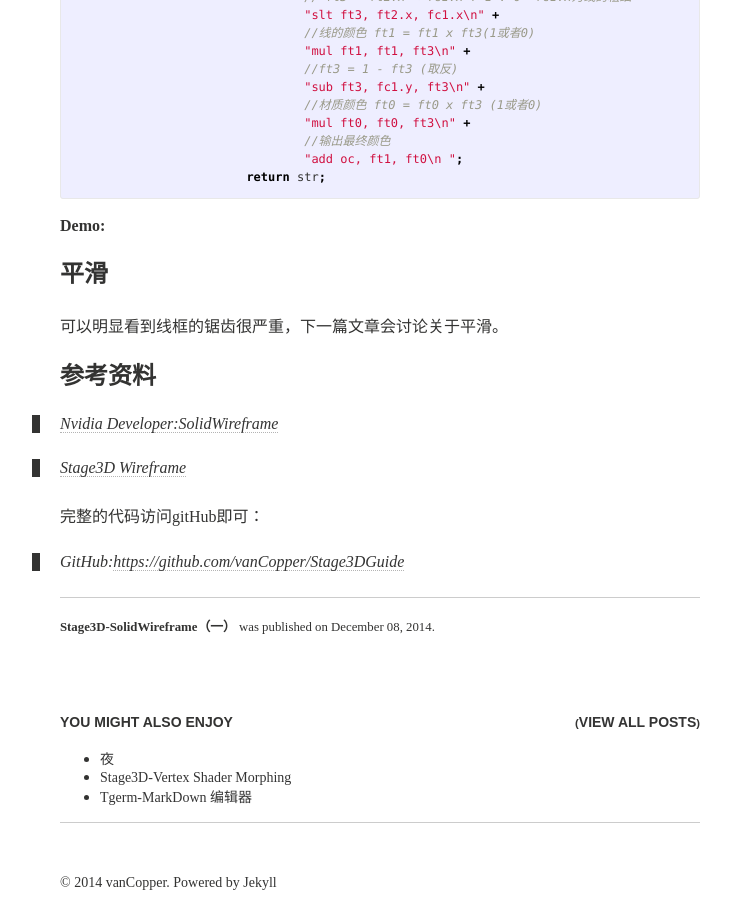
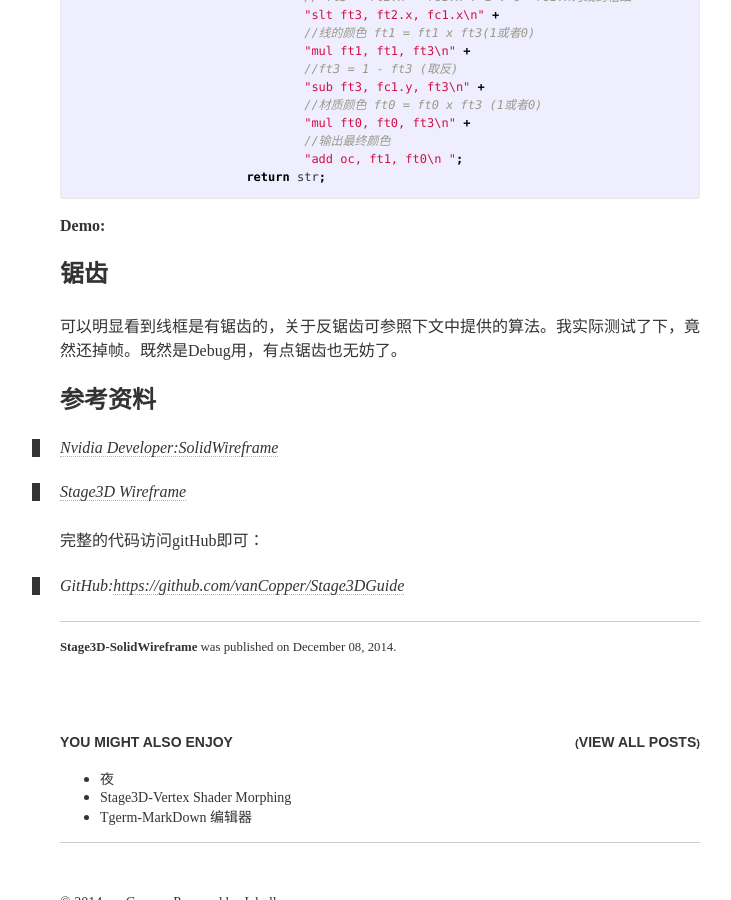
Before and after one commit to vanCopper/tgerm, a Jekyll site: the page built from _posts/2014-12-8-Stage3D-SolidWireframe.md, in a window 1280 px wide and 900 px high, scrolled down 2189 px. Shown: the whole window, without its empty margins (260-991 px from the left). Built offline with Jekyll 4.4.1, drawn with Linux system fonts in a browser that asks for light colours; comment, search, counter and statistics services are not loaded; some of the changed text lies outside the part shown.

Commit message:
- 修改文章 Stage3D-SolidWireframe

```diff
--- a/_posts/2014-12-8-Stage3D-SolidWireframe.md
+++ b/_posts/2014-12-8-Stage3D-SolidWireframe.md
@@ -3,7 +3,7 @@ layout: post
 comments: true
 excerpt:  SolidWireframe
 tag: [Stage3D]
-title: Stage3D-SolidWireframe（一）
+title: Stage3D-SolidWireframe
 ---
 用线框模式渲染模型是比较常用的调试方法。在DX和OpenGL中都内置了线框模式渲染。在Stage3D中，桌面（AIR）中是有这个线框渲染模式的。插件版，还是要自己写。
 
@@ -124,8 +124,8 @@ null
 );
 </script>
 
-###平滑
-可以明显看到线框的锯齿很严重，下一篇文章会讨论关于平滑。
+###锯齿
+可以明显看到线框是有锯齿的，关于反锯齿可参照下文中提供的算法。我实际测试了下，竟然还掉帧。既然是Debug用，有点锯齿也无妨了。
 
 ###参考资料
 > [Nvidia Developer:SolidWireframe](http://developer.download.nvidia.com/SDK/10.5/direct3d/Source/SolidWireframe/Doc/SolidWireframe.pdf)
```
